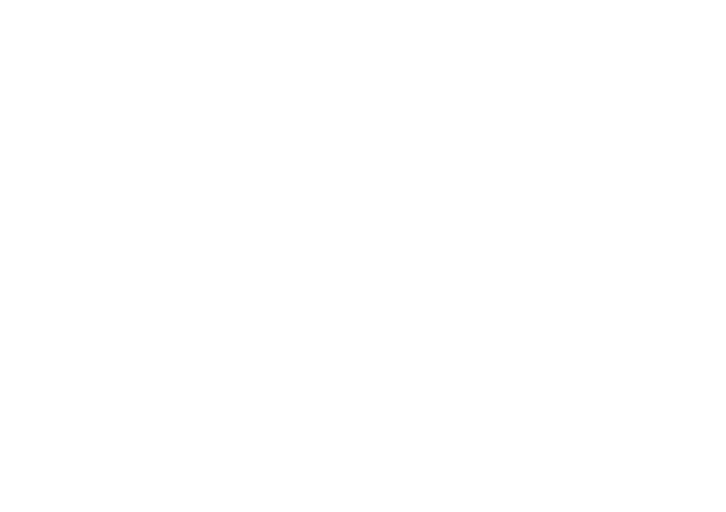
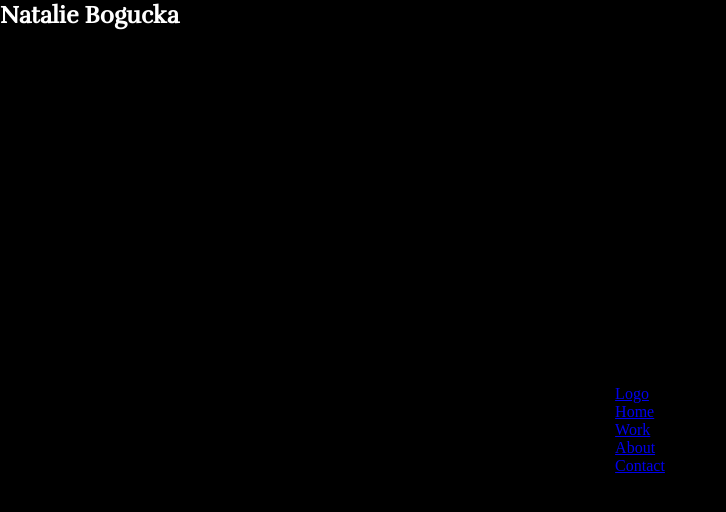
Before and after one commit to nbgka/Natalie-Bogucka, a plain HTML site: page index.html in a window 1280 px wide. Shown: the whole page, without its empty margins (0-726 px from the left). Drawn offline with Linux system fonts and the light colour scheme.

Commit message:
Background

```diff
--- a/css/style.css
+++ b/css/style.css
@@ -0,0 +1,41 @@
+@font-face {
+    font-family: lexendMega;
+    src: url(../media/fonts/lexendMega.ttf);
+}
+@font-face {
+    font-family: lexendMegaBold;
+    src: url(../media/fonts/lexendMegaBold.ttf);
+}
+@font-face {
+    font-family: rufina;
+    src: url(../media/fonts/rufina.ttf);
+}
+
+@font-face {
+    font-family: rufinaBold;
+    src: url(../media/fonts/rufinaBold.ttf);
+}
+
+*{
+    margin: 0;
+    padding: 0;
+}
+
+body{
+    background-color: black;
+}
+
+.container{
+    width: 100%;
+    height: 100vh;
+    display: flex;
+    justify-content: center;
+    align-items: center;
+}
+
+h1{
+    font-family: rufina;
+    color: white;
+    font-size: 1.5rem;
+    text-align: left;
+}
--- a/index.html
+++ b/index.html
@@ -7,6 +7,26 @@
     <link rel="stylesheet" href="css/style.css">
 </head>
 <body>
+    <header>
+        <h1>Natalie Bogucka</h1>
 
+        <div class="container">
+            <div class="header">
+                <div class="logo">
+                    <a href="index.html">Logo</a>
+                </div>
+                <div class="menu">
+                    <ul>
+                        <li><a href="index.html">Home</a></li>
+                        <li><a href="work.html">Work</a></li>
+                        <li><a href="about.html">About</a></li>
+                        <li><a href="contact.html">Contact</a></li>
+                    </ul>
+                </div>
+            </div>
+        </div>
+
+
+    <script src="js/script.js"></script>
 </body>
 </html>
```
Also changed, not shown: media/fonts/lexendMega.ttf (added), media/fonts/lexendMegaBold.ttf (added), media/fonts/rufina.ttf (added), media/fonts/rufinaBold.ttf (added), 3 other files.
